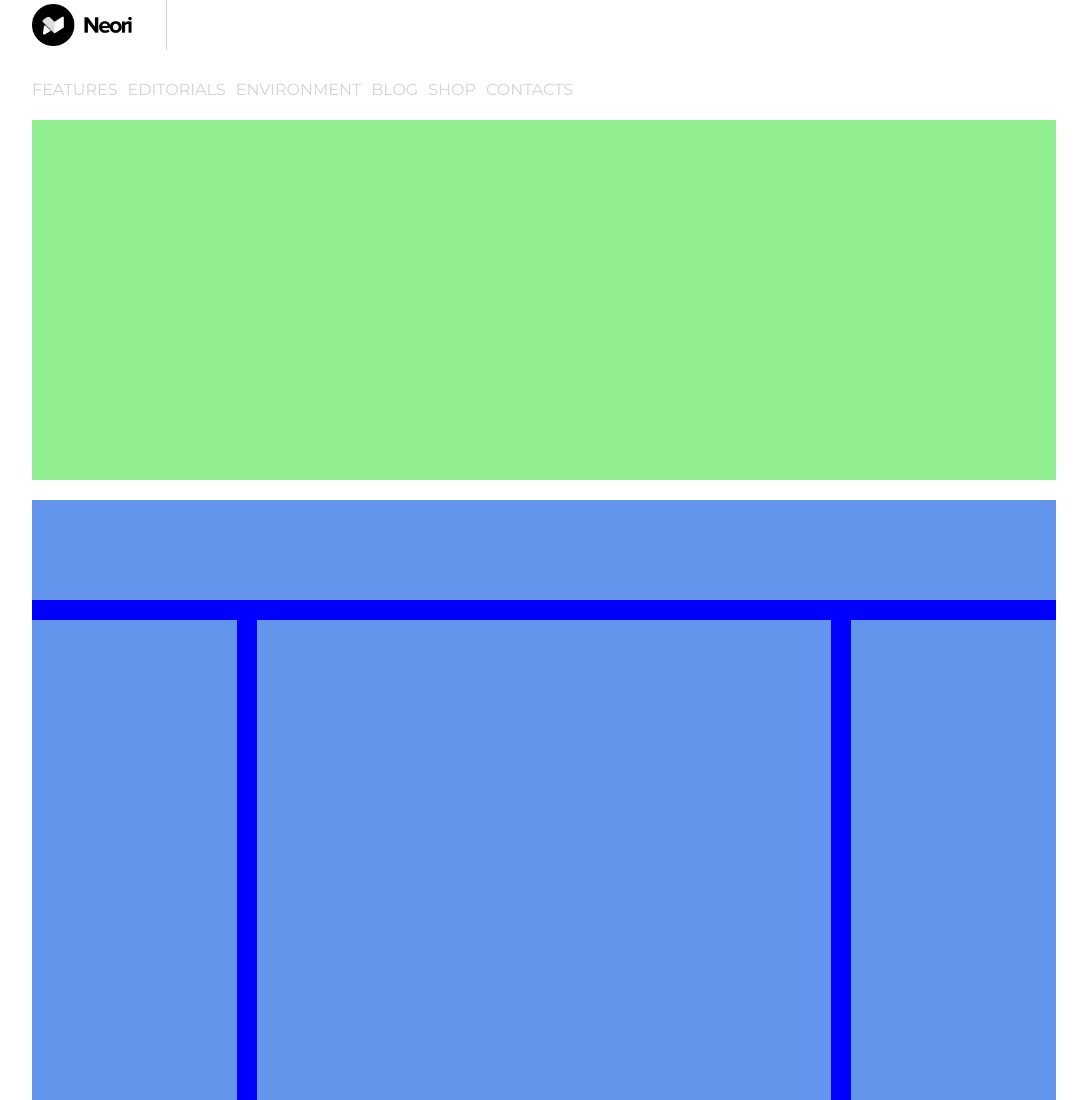
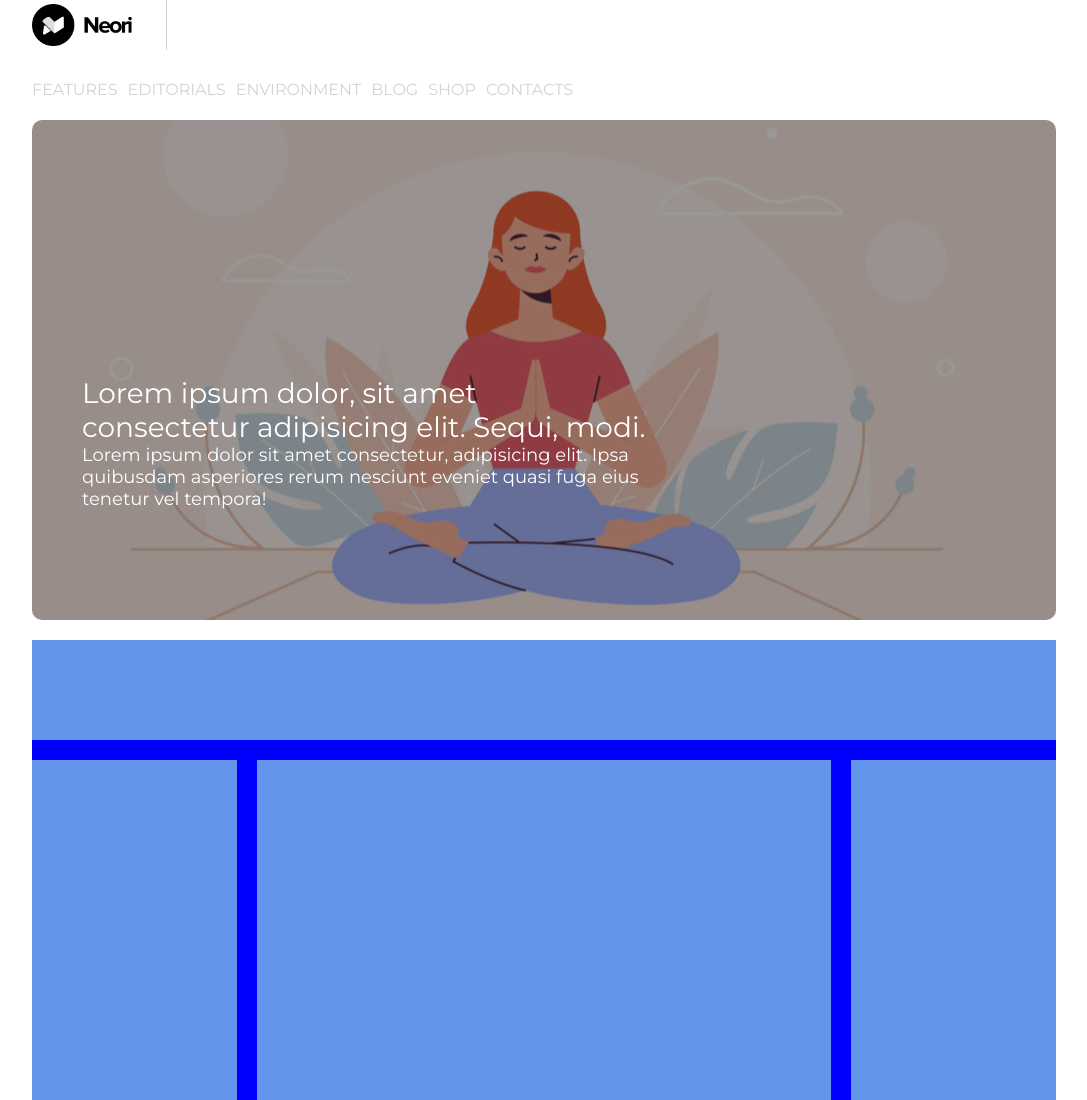
Before and after one commit to GiuliaSossai/htmlcss-wp, a plain HTML site: page index.html in a window 1280 px wide. Shown: the top 1100 px of the page, without its empty margins (96-1183 px from the left). Drawn offline with Linux system fonts and the light colour scheme.

Commit message:
jumbotron e sua textarea

```diff
--- a/assets/css/style.css
+++ b/assets/css/style.css
@@ -6,6 +6,10 @@
 
 body {
   font-family: 'Montserrat', sans-serif;
+}
+
+.img {
+  border-radius: 10px;
 }
 
 .clearfix::after {
@@ -24,7 +28,6 @@ body {
 
 header .top {
   height: 100px;
-
 }
 
 .logo {
@@ -46,8 +49,12 @@ header .top {
   vertical-align: middle;
 }
 
+.top, .jumbotron {
+  margin-bottom: 20px;
+}
 
 /*nav menu*/
+
 nav {
  height: 50px;
  padding-top: 30px;
@@ -71,13 +78,32 @@ nav li a:hover, nav li a:active {
 }
 
 /*jumbotron*/
-header .jumbotron {
-  height: 360px;
-  background-color: lightgreen;
+
+.img.yoga {
+  min-height: 500px;
+  background-image: linear-gradient( rgba(0, 0, 0, 0.4), rgba(0, 0, 0, 0.4) ), url("/assets/img/banner.jpg");
+  background-size: cover;
+  background-position: center;
 }
 
-.top, .jumbotron {
-  margin-bottom: 20px;
+.textarea {
+  width: 60%;
+  min-height: 100px;
+  padding-left: 50px;
+  padding-top: 25%;
+}
+
+.textarea h3, .textarea p{
+  color: white;
+  font-weight: 100;
+}
+
+.textarea h3 {
+  font-size: 28px;
+}
+
+.textarea p {
+  font-size: 18px;
 }
 
 /************* MAIN ***************/
--- a/index.html
+++ b/index.html
@@ -36,7 +36,14 @@
       </div>
 
       <!-- header jumbotron -->
-     <div class="jumbotron"></div>
+     <div class="jumbotron">
+       <div class="img yoga">
+         <div class="textarea">
+           <h3>Lorem ipsum dolor, sit amet consectetur adipisicing elit. Sequi, modi.</h3>
+           <p>Lorem ipsum dolor sit amet consectetur, adipisicing elit. Ipsa quibusdam asperiores rerum nesciunt eveniet quasi fuga eius tenetur vel tempora!</p>
+         </div>
+       </div>
+     </div>
    </header>
 
    <!-- main -->
```
